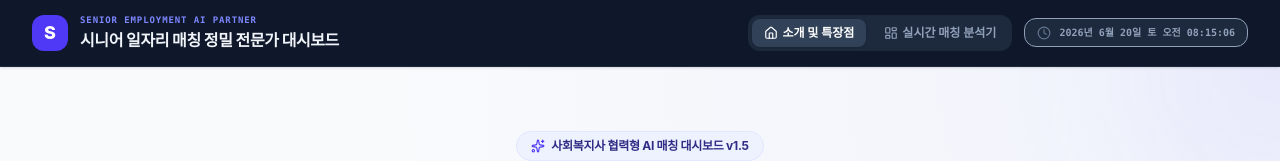
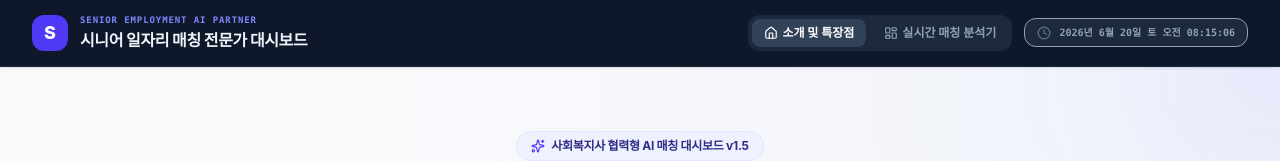
Before and after one commit to inhee21016-web/-, a React (Vite) app: page / in a window 1280 px wide. Shown: the top 161 px of the page. Built offline with nearby package versions, Linux system fonts and the light colour scheme; a web font is replaced by a local one.

Commit message:
refactor: update application title
Remove "정밀" from the application title for conciseness.

```diff
--- a/index.html
+++ b/index.html
@@ -3,7 +3,7 @@
   <head>
     <meta charset="UTF-8" />
     <meta name="viewport" content="width=device-width, initial-scale=1.0" />
-    <title>시니어 일자리 매칭 정밀 전문가 대시보드</title>
+    <title>시니어 일자리 매칭 전문가 대시보드</title>
   </head>
   <body>
     <div id="root"></div>
--- a/src/App.tsx
+++ b/src/App.tsx
@@ -461,7 +461,7 @@ export default function App() {
             <div>
               <span className="text-[9px] font-bold text-indigo-400 block tracking-widest uppercase font-mono">Senior Employment AI Partner</span>
               <h1 className="text-sm md:text-base font-extrabold tracking-tight text-slate-100 break-keep">
-                시니어 일자리 매칭 정밀 전문가 대시보드
+                시니어 일자리 매칭 전문가 대시보드
               </h1>
             </div>
           </div>
```
